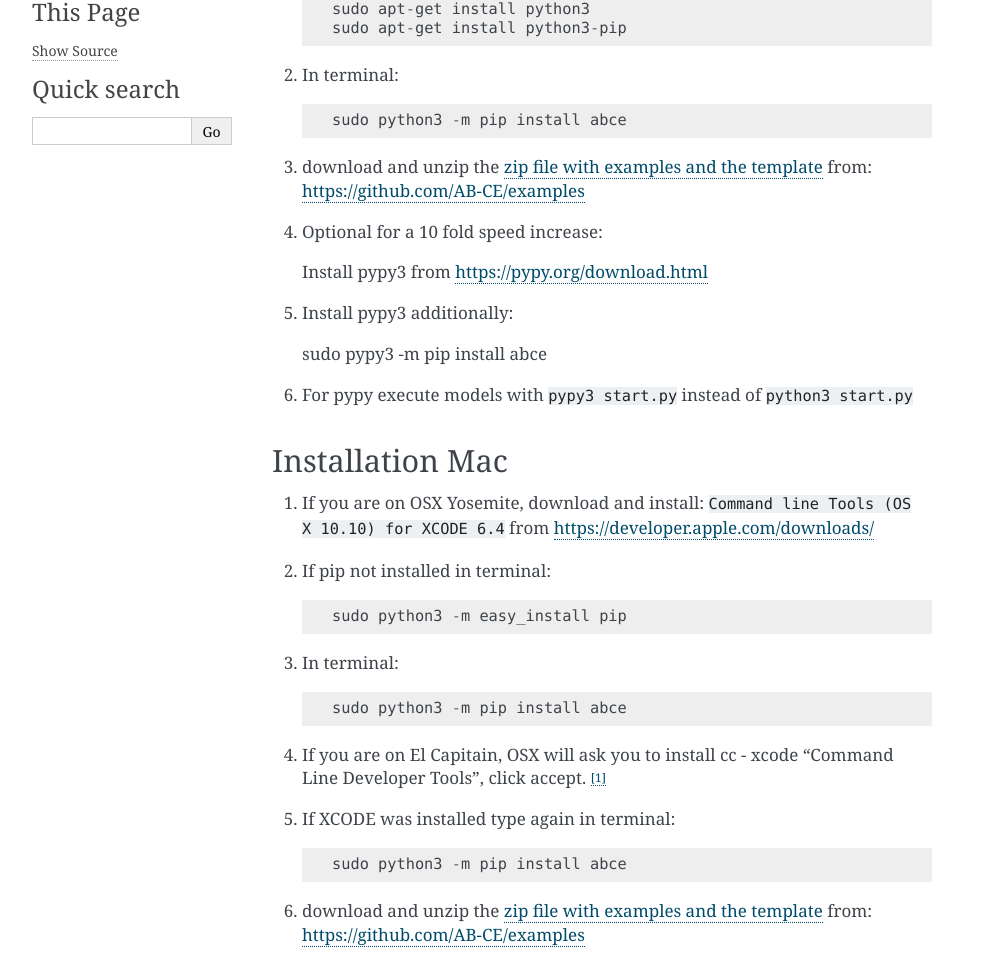
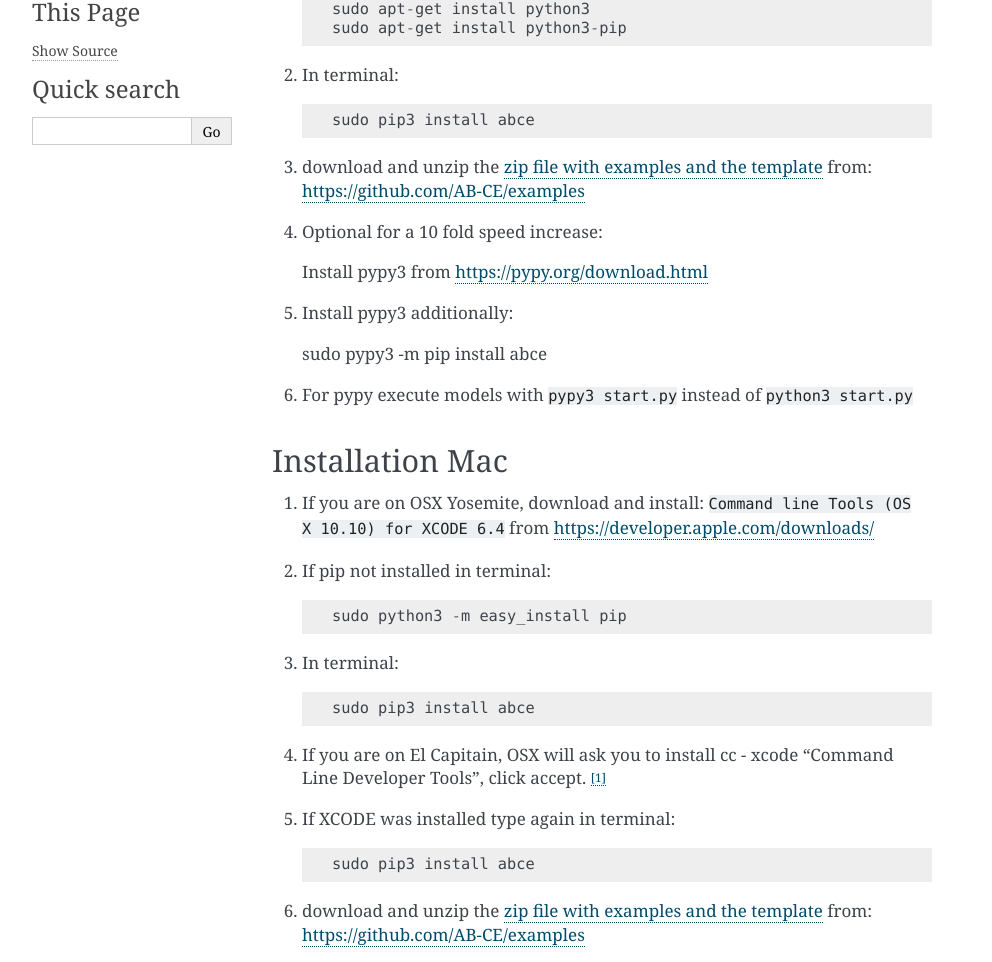
Before and after one commit to AB-CE/abce, a Sphinx documentation site: the page built from docs/installation.rst, in a window 1280 px wide. Shown: the part 257-1219 px from the top of the page, without its empty margins (148-1140 px from the left). Built offline with Sphinx 7.4.7, drawn with Linux system fonts in a browser that asks for light colours.

Commit message:
Simplify abce pip install command

```diff
--- a/README.rst
+++ b/README.rst
@@ -70,7 +70,7 @@ ABCE runs on macOS, Windows, and Linux. ABCE runs 10x faster on pypy!
 
 Install with::
 
-    python3 -m pip install abce
+    pip3 install abce
 
 The documentation is here:
 
--- a/docs/deploy.rst
+++ b/docs/deploy.rst
@@ -81,7 +81,7 @@ then from the console ssh into your account
 
 Install the server software and ABCE requirements::
 
-    sudo python3 -m pip install abce
+    sudo pip3 install abce
 
 
 copy or clone your ABCE simulation into the ~/myproject directory the easiest way is to use a git repository, but you can also use scp::
--- a/docs/installation.rst
+++ b/docs/installation.rst
@@ -14,7 +14,7 @@ Installation Ubuntu
 
 #. In terminal::
 
-    sudo python3 -m pip install abce
+    sudo pip3 install abce
 
 #. download and unzip the
    `zip file with examples and the template <https://github.com/AB-CE/examples>`_
@@ -44,14 +44,14 @@ Installation Mac
 
 #.  In terminal::
 
-      sudo python3 -m pip install abce
+      sudo pip3 install abce
 
 
 #. If you are on El Capitain, OSX will ask you to install cc - xcode "Command Line Developer Tools", click accept. [#update]_
 
 #. If XCODE was installed type again in terminal::
 
-    sudo python3 -m pip install abce
+    sudo pip3 install abce
 
 #. download and unzip the
    `zip file with examples and the template <https://github.com/AB-CE/examples>`_
```
